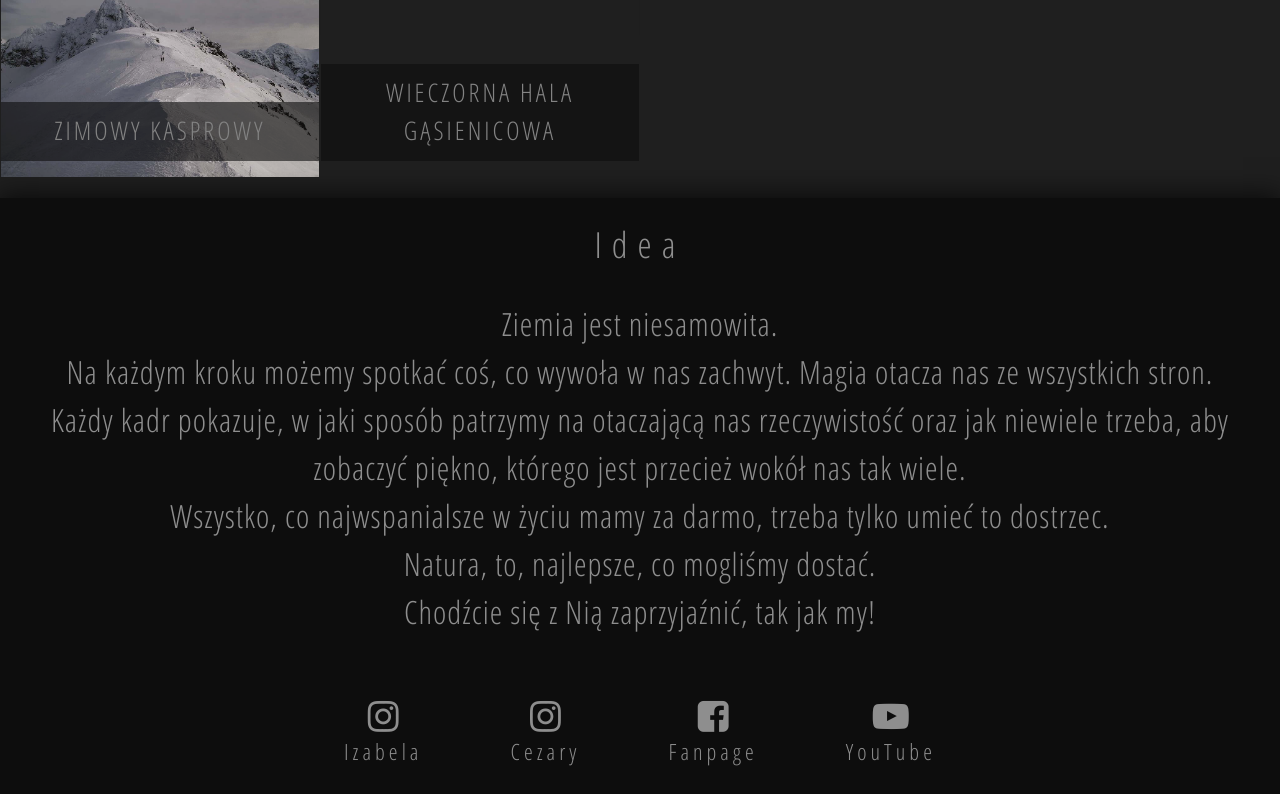
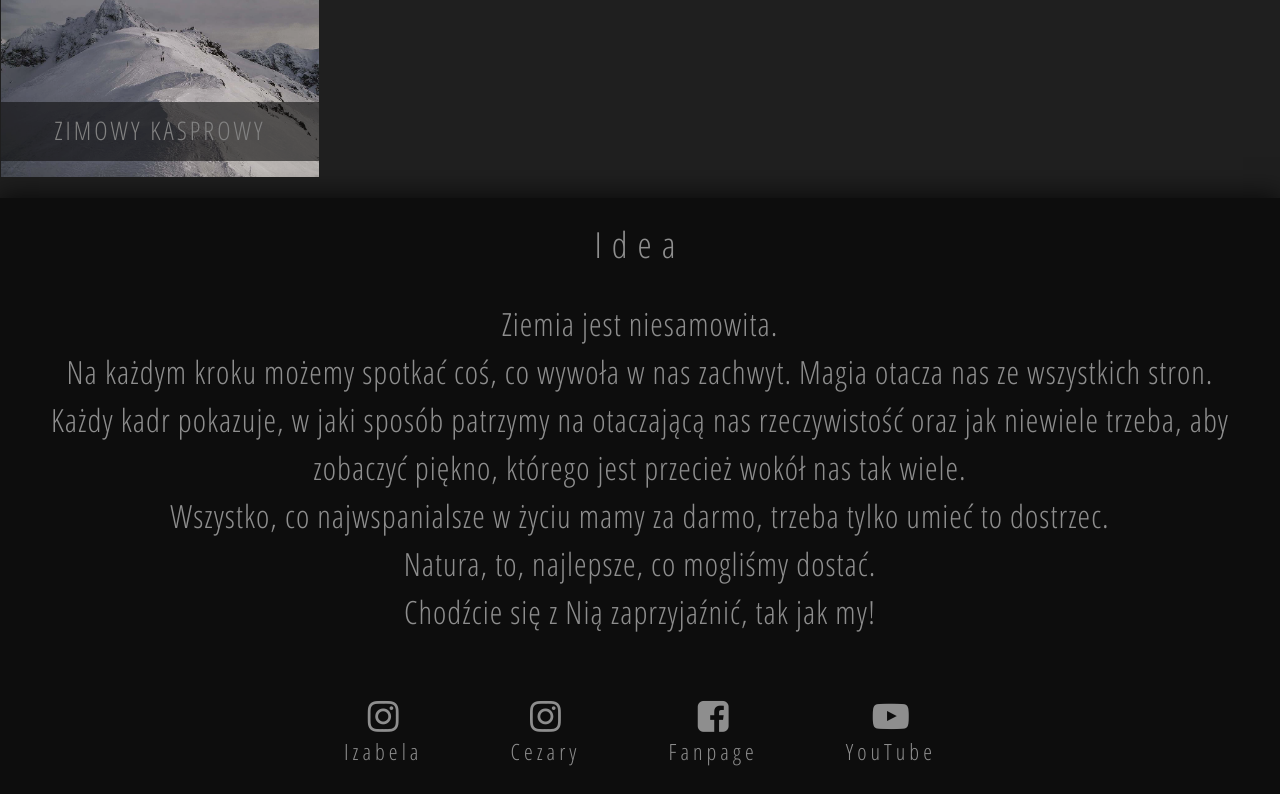
Before and after one commit to Cezary93/Szumi-las-dudni-bas---website, a plain HTML site: page index.html in a window 1280 px wide. Shown: the part 982-1776 px from the top of the page. Drawn offline with nearby package versions, Linux system fonts and the light colour scheme.

Commit message:
Update index.html

```diff
--- a/index.html
+++ b/index.html
@@ -54,9 +54,6 @@
 					<a href="podstrony/zimowy kasprowy.html"><img src="galeria/zimowy kasprowy/a21.jpg" alt=""><p>ZIMOWY KASPROWY</p></a>
 				</div>
 
-				<div class="col-6 col-md-4 col-xl-3">
-					<a href="podstrony/wieczorna hala gasienicowa.html"><img src="galeria/wieczorna hala/a15.jpg" alt=""><p>WIECZORNA HALA GĄSIENICOWA</p></a>
-				</div>
 
 			</div>
 
```
